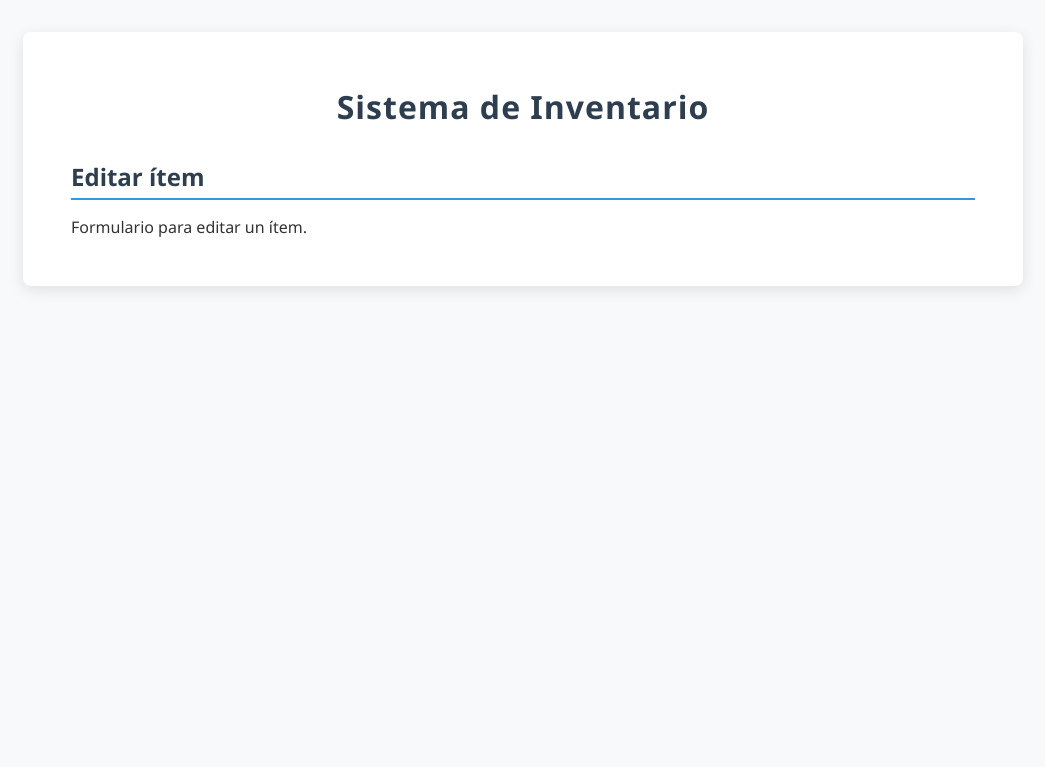
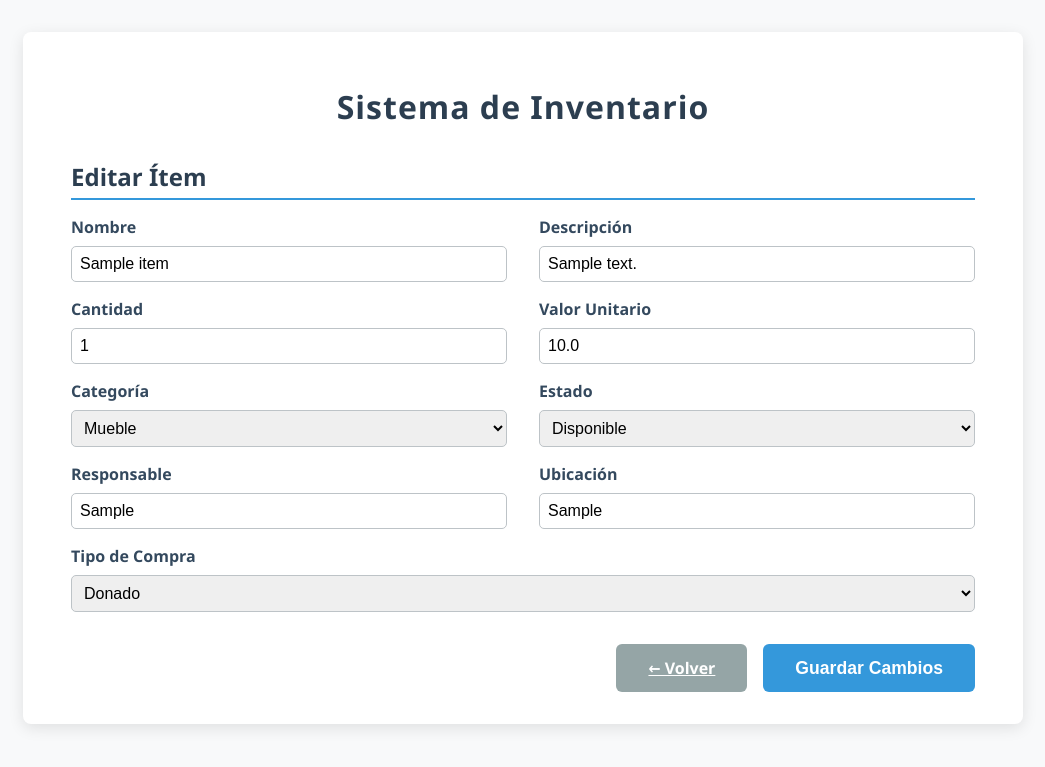
Before and after one commit to XXGianX/Iglesia-Bautista-Shaddai, a Flask app: page /editar/1 in a window 1280 px wide. Shown: the top 767 px of the page, without its empty margins (117-1162 px from the left). Run offline with Flask 3, Linux system fonts and the light colour scheme; tables that the repository leaves empty hold one stand-in row (values such as "Sample post").

Commit message:
Update editar.html

```diff
--- a/templates/editar.html
+++ b/templates/editar.html
@@ -1,6 +1,70 @@
-<!-- templates/editar.html -->
-{% extends "base.html" %}
+{% extends 'base.html' %}
+
+{% block title %}Editar Ítem{% endblock %}
+
 {% block content %}
-<h2>Editar ítem</h2>
-<p>Formulario para editar un ítem.</p>
+  <h2>Editar Ítem</h2>
+  <form method="POST">
+    <div class="form-row">
+      <label for="nombre">Nombre</label>
+      <input type="text" id="nombre" name="nombre" value="{{ item.nombre }}" required>
+    </div>
+
+    <div class="form-row">
+      <label for="descripcion">Descripción</label>
+      <input type="text" id="descripcion" name="descripcion" value="{{ item.descripcion }}">
+    </div>
+
+    <div class="form-row">
+      <label for="cantidad">Cantidad</label>
+      <input type="number" id="cantidad" name="cantidad" min="1" value="{{ item.cantidad }}">
+    </div>
+
+    <div class="form-row">
+      <label for="valor_unitario">Valor Unitario</label>
+      <input type="number" id="valor_unitario" name="valor_unitario" step="0.01" value="{{ item.valor_unitario }}">
+    </div>
+
+    <div class="form-row">
+      <label for="categoria">Categoría</label>
+      <select id="categoria" name="categoria" required>
+        {% for cat in categorias %}
+          <option value="{{ cat.value }}" {% if cat == item.categoria %}selected{% endif %}>{{ cat.value }}</option>
+        {% endfor %}
+      </select>
+    </div>
+
+    <div class="form-row">
+      <label for="estado">Estado</label>
+      <select id="estado" name="estado">
+        {% for estado in estados %}
+          <option value="{{ estado.value }}" {% if estado == item.estado %}selected{% endif %}>{{ estado.value }}</option>
+        {% endfor %}
+      </select>
+    </div>
+
+    <div class="form-row">
+      <label for="responsable">Responsable</label>
+      <input type="text" id="responsable" name="responsable" value="{{ item.responsable }}">
+    </div>
+
+    <div class="form-row">
+      <label for="ubicacion">Ubicación</label>
+      <input type="text" id="ubicacion" name="ubicacion" value="{{ item.ubicacion }}">
+    </div>
+
+    <div class="form-row">
+      <label for="tipo_compra">Tipo de Compra</label>
+      <select id="tipo_compra" name="tipo_compra">
+        {% for tipo in tipos_compra %}
+          <option value="{{ tipo.value }}" {% if tipo == item.tipo_compra %}selected{% endif %}>{{ tipo.value }}</option>
+        {% endfor %}
+      </select>
+    </div>
+
+    <div class="form-actions">
+      <a href="{{ url_for('index') }}" class="btn-secondary">← Volver</a>
+      <button type="submit" class="btn-primary">Guardar Cambios</button>
+    </div>
+  </form>
 {% endblock %}
```
